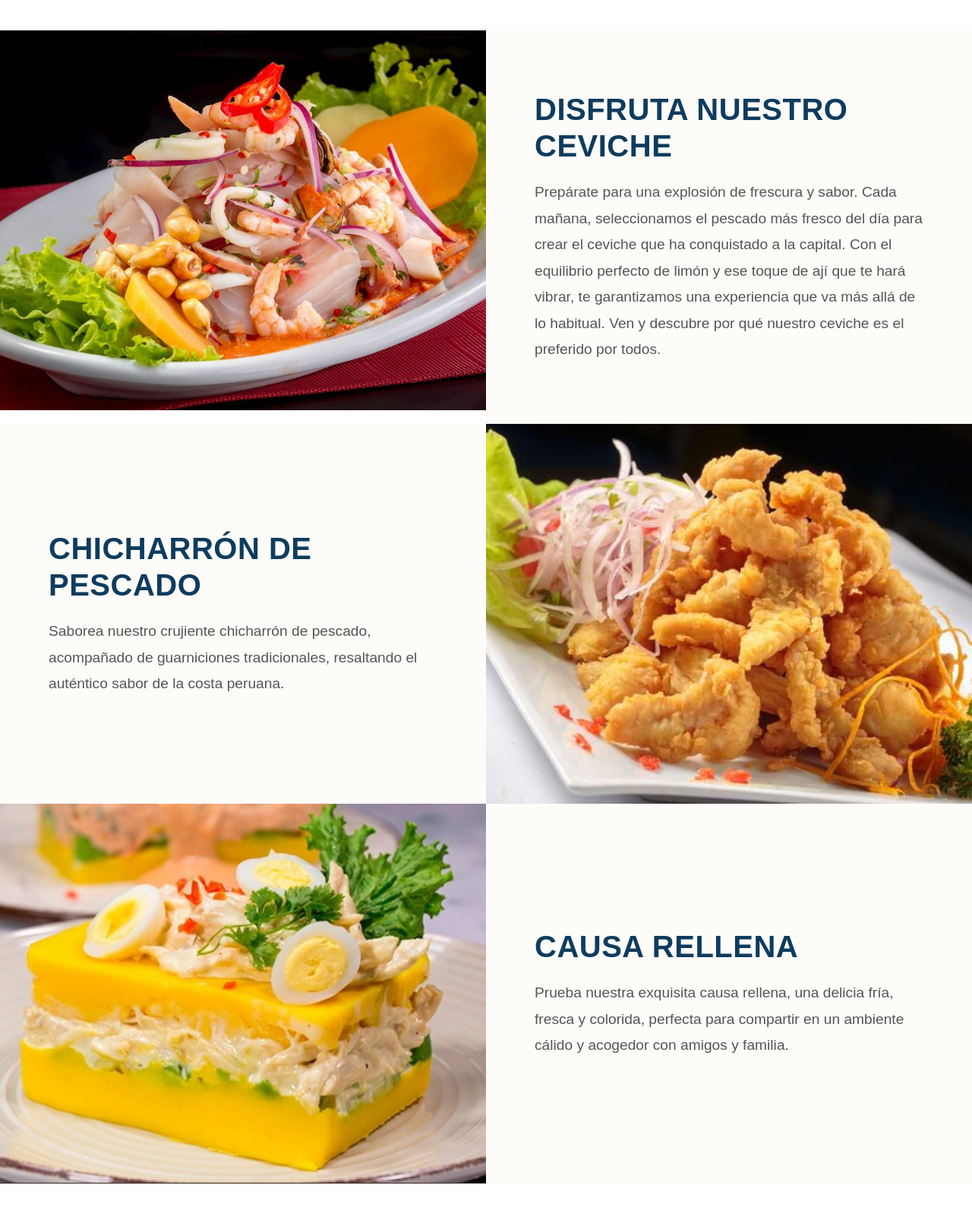
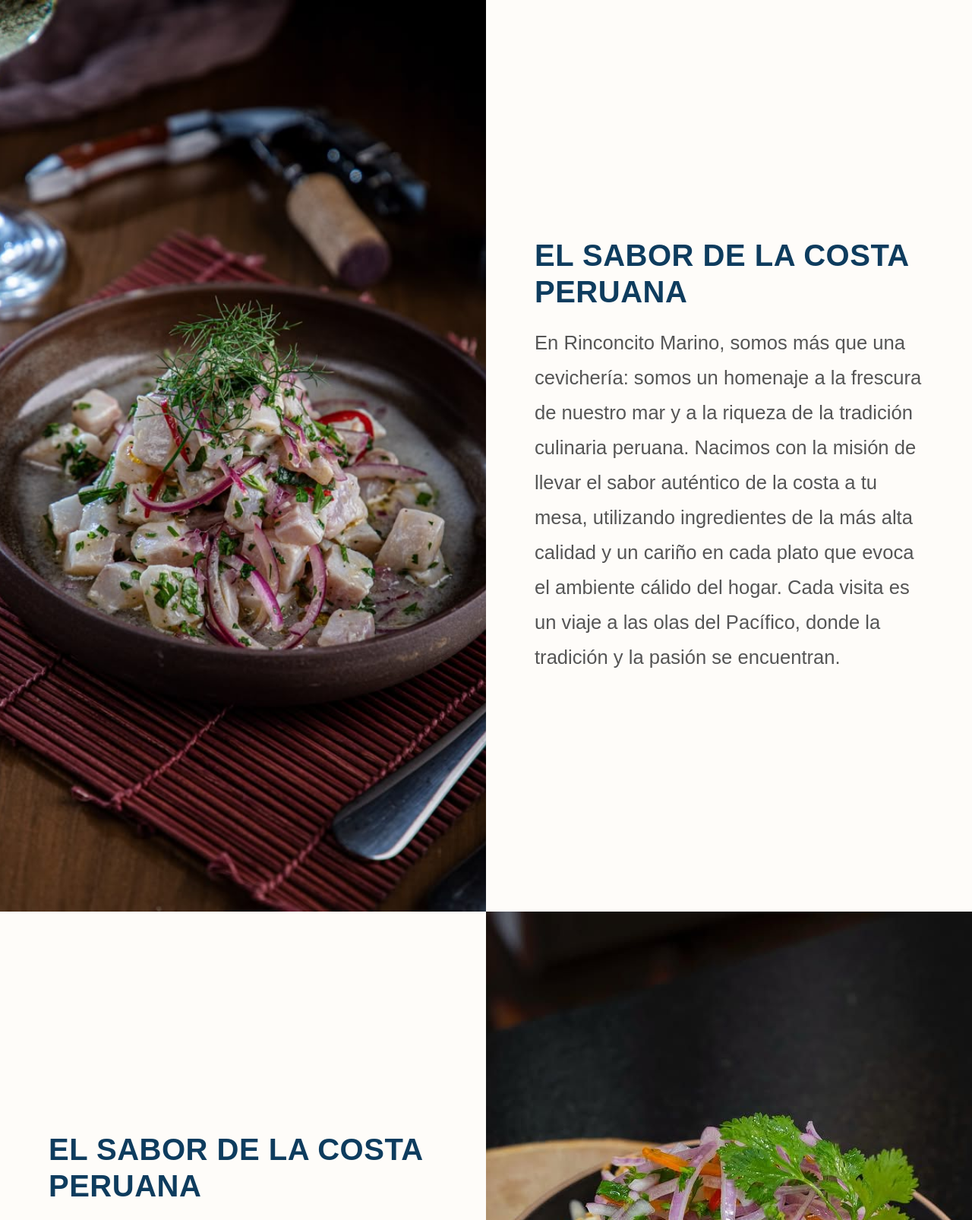
Before and after one commit to SuitBuy/cevicheria_web, a PHP site: page / in a window 1280 px wide. Shown: the part 800-2406 px from the top of the page at 76% size. Run offline with PHP 8.4, Linux system fonts and the light colour scheme; some libraries are stand-ins or nearby versions.

Commit message:
update 5 files and delete 1 file

```diff
--- a/css/style.css
+++ b/css/style.css
@@ -141,7 +141,7 @@
 
 .zigzag {
     width: 100%;
-    margin: 40px 0; /* Menor margen que el original */
+    margin: 0px 0; /* Menor margen que el original */
     display: flex;
     flex-direction: column;
     gap: 0px; /* Menor espacio entre elementos */
@@ -173,9 +173,9 @@
 
 .zigzag-item img {
     width: 50%;
-    height: 500px;
+    height: 1200px; /* <- Este es el valor que define la altura */
     object-fit: cover;
-    filter: none; /* Eliminar filtro de brillo */
+    filter: none;
 }
 
 .zigzag-item .info {
@@ -201,7 +201,7 @@
 }
 
 .zigzag-item .info p {
-    font-size: 1.2rem;
+    font-size: 1.6rem;
     line-height: 1.8;
     color: #555;
     /* max-width: 90%; Eliminamos el max-width para usar el 5% de padding lateral */
--- a/index.html
+++ b/index.html
@@ -44,29 +44,33 @@
         <div class="zigzag-item">
             <img src="assets/ceviche.jpg" alt="Ceviche fresco">
             <div class="info">
-                <h2>Disfruta Nuestro Ceviche</h2>
-                <p>Prepárate para una explosión de frescura y sabor. Cada mañana, seleccionamos el pescado más fresco
-                    del día para crear el ceviche que ha conquistado a la capital. Con el equilibrio perfecto de limón y
-                    ese toque de ají que te hará vibrar, te garantizamos una experiencia que va más allá de lo habitual.
-                    Ven y descubre por qué nuestro ceviche es el preferido por todos.</p>
+                <h2>EL SABOR DE LA COSTA PERUANA</h2>
+                <p>En Rinconcito Marino, somos más que una cevichería: somos un homenaje a la frescura de nuestro mar y
+                    a la riqueza de la tradición culinaria peruana. Nacimos con la misión de llevar el sabor auténtico
+                    de la costa a tu mesa, utilizando ingredientes de la más alta calidad y un cariño en cada plato que
+                    evoca el ambiente cálido del hogar. Cada visita es un viaje a las olas del Pacífico, donde la
+                    tradición y la pasión se encuentran.</p>
             </div>
         </div>
 
         <div class="zigzag-item reverse">
             <img src="assets/chicharron.jpg" alt="Chicharrón de Pescado">
             <div class="info">
-                <h2>Chicharrón de Pescado</h2>
-                <p>Saborea nuestro crujiente chicharrón de pescado, acompañado de guarniciones tradicionales, resaltando
-                    el auténtico sabor de la costa peruana.</p>
+                <h2>EL SABOR DE LA COSTA PERUANA</h2>
+                <p>Nuestra cocina se fundamenta en la frescura innegociable. Desde el pescado que utilizamos en nuestro
+                    Ceviche Clásico hasta los mariscos que enriquecen nuestra Jalea Mixta, cada insumo es seleccionado
+                    diariamente para garantizar la excelencia. Nos especializamos en mantener la autenticidad de las
+                    recetas tradicionales, con el toque exacto de ají y limón que solo un verdadero 'rinconcito' marino
+                    puede ofrecer. Aquí, cada bocado es un crujido del mar.</p>
             </div>
         </div>
 
         <div class="zigzag-item">
             <img src="assets/causa.jpg" alt="Causa Rellena">
             <div class="info">
-                <h2>Causa Rellena</h2>
-                <p>Prueba nuestra exquisita causa rellena, una delicia fría, fresca y colorida, perfecta para compartir
-                    en un ambiente cálido y acogedor con amigos y familia.</p>
+                <h2>HORARIOS DE ATENCIÓN</h2>
+                <p>Lunes a Sábado: 12:00 PM a 10:00 PM</p>
+                <p>Domingos: 12:00 PM a 5:00 PM</p>
             </div>
         </div>
     </section>
```
Also changed, not shown: assets/causa.jpg, assets/ceviche.jpg, assets/chicharron.jpg, assets/mariscos.jpg (deleted).
